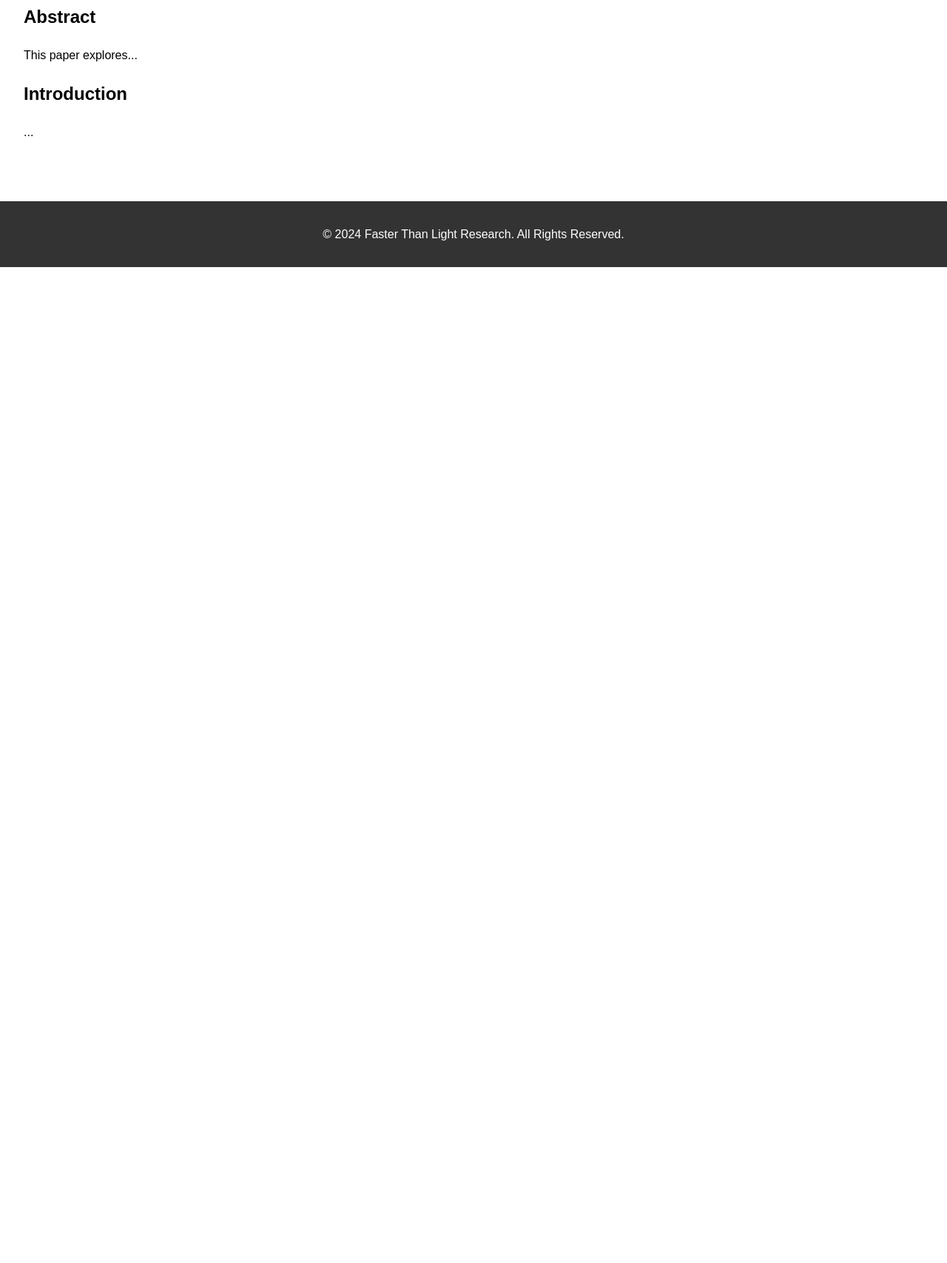
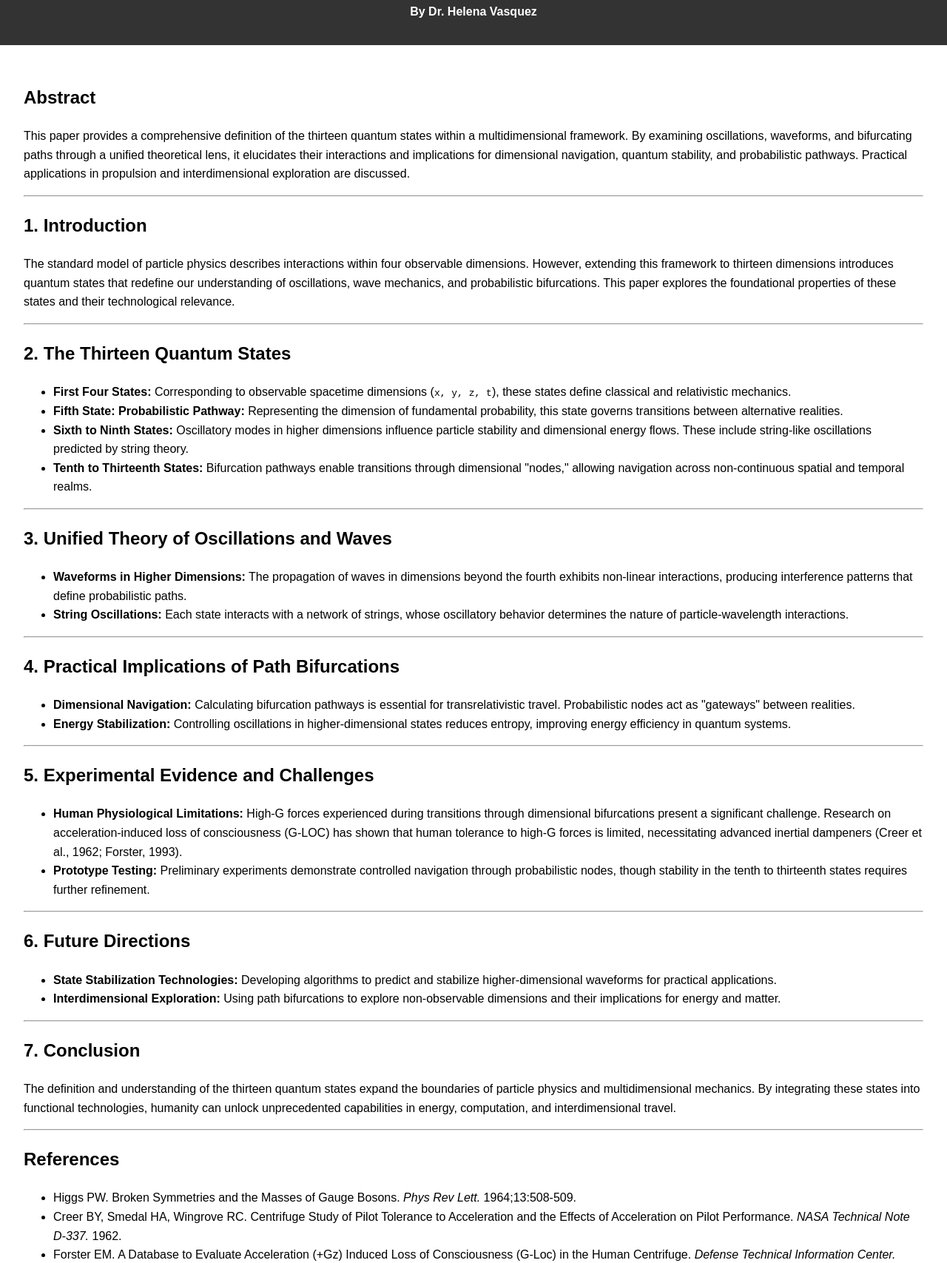
Before and after one commit to sdnbs1/papers, a plain HTML site: page papers/paper5.html in a window 1280 px wide. Shown: the part 131-1838 px from the top of the page at 74% size. Before the commit the page ends 800 px from the top, so only its background shows below. Drawn offline with Linux system fonts and the light colour scheme.

Commit message:
Update paper5.html

```diff
--- a/papers/paper5.html
+++ b/papers/paper5.html
@@ -1,22 +1,88 @@
-
 <!DOCTYPE html>
 <html lang="en">
 <head>
     <meta charset="UTF-8">
     <meta name="viewport" content="width=device-width, initial-scale=1.0">
-    <title>Paper Title</title>
+    <title>What If? Oscillations, Waves, Strings, and Path Bifurcations</title>
     <link rel="stylesheet" href="../css/style.css">
 </head>
 <body>
     <header>
-        <h1>Paper Title</h1>
+        <h1>What If? Oscillations, Waves, Strings, and Path Bifurcations: A Definition of Thirteen Quantum States</h1>
+        <p><strong>By Dr. Helena Vasquez</strong></p>
     </header>
     <main>
         <article>
             <h2>Abstract</h2>
-            <p>This paper explores...</p>
-            <h2>Introduction</h2>
-            <p>...</p>
+            <p>
+                This paper provides a comprehensive definition of the thirteen quantum states within a multidimensional framework. By examining oscillations, waveforms, and bifurcating paths through a unified theoretical lens, it elucidates their interactions and implications for dimensional navigation, quantum stability, and probabilistic pathways. Practical applications in propulsion and interdimensional exploration are discussed.
+            </p>
+
+            <hr>
+
+            <h2>1. Introduction</h2>
+            <p>
+                The standard model of particle physics describes interactions within four observable dimensions. However, extending this framework to thirteen dimensions introduces quantum states that redefine our understanding of oscillations, wave mechanics, and probabilistic bifurcations. This paper explores the foundational properties of these states and their technological relevance.
+            </p>
+
+            <hr>
+
+            <h2>2. The Thirteen Quantum States</h2>
+            <ul>
+                <li><strong>First Four States:</strong> Corresponding to observable spacetime dimensions (<code>x, y, z, t</code>), these states define classical and relativistic mechanics.</li>
+                <li><strong>Fifth State: Probabilistic Pathway:</strong> Representing the dimension of fundamental probability, this state governs transitions between alternative realities.</li>
+                <li><strong>Sixth to Ninth States:</strong> Oscillatory modes in higher dimensions influence particle stability and dimensional energy flows. These include string-like oscillations predicted by string theory.</li>
+                <li><strong>Tenth to Thirteenth States:</strong> Bifurcation pathways enable transitions through dimensional "nodes," allowing navigation across non-continuous spatial and temporal realms.</li>
+            </ul>
+
+            <hr>
+
+            <h2>3. Unified Theory of Oscillations and Waves</h2>
+            <ul>
+                <li><strong>Waveforms in Higher Dimensions:</strong> The propagation of waves in dimensions beyond the fourth exhibits non-linear interactions, producing interference patterns that define probabilistic paths.</li>
+                <li><strong>String Oscillations:</strong> Each state interacts with a network of strings, whose oscillatory behavior determines the nature of particle-wavelength interactions.</li>
+            </ul>
+
+            <hr>
+
+            <h2>4. Practical Implications of Path Bifurcations</h2>
+            <ul>
+                <li><strong>Dimensional Navigation:</strong> Calculating bifurcation pathways is essential for transrelativistic travel. Probabilistic nodes act as "gateways" between realities.</li>
+                <li><strong>Energy Stabilization:</strong> Controlling oscillations in higher-dimensional states reduces entropy, improving energy efficiency in quantum systems.</li>
+            </ul>
+
+            <hr>
+
+            <h2>5. Experimental Evidence and Challenges</h2>
+            <ul>
+                <li><strong>Human Physiological Limitations:</strong> High-G forces experienced during transitions through dimensional bifurcations present a significant challenge. Research on acceleration-induced loss of consciousness (G-LOC) has shown that human tolerance to high-G forces is limited, necessitating advanced inertial dampeners (Creer et al., 1962; Forster, 1993).</li>
+                <li><strong>Prototype Testing:</strong> Preliminary experiments demonstrate controlled navigation through probabilistic nodes, though stability in the tenth to thirteenth states requires further refinement.</li>
+            </ul>
+
+            <hr>
+
+            <h2>6. Future Directions</h2>
+            <ul>
+                <li><strong>State Stabilization Technologies:</strong> Developing algorithms to predict and stabilize higher-dimensional waveforms for practical applications.</li>
+                <li><strong>Interdimensional Exploration:</strong> Using path bifurcations to explore non-observable dimensions and their implications for energy and matter.</li>
+            </ul>
+
+            <hr>
+
+            <h2>7. Conclusion</h2>
+            <p>
+                The definition and understanding of the thirteen quantum states expand the boundaries of particle physics and multidimensional mechanics. By integrating these states into functional technologies, humanity can unlock unprecedented capabilities in energy, computation, and interdimensional travel.
+            </p>
+
+            <hr>
+
+            <h2>References</h2>
+            <ul>
+                <li>Higgs PW. Broken Symmetries and the Masses of Gauge Bosons. <em>Phys Rev Lett.</em> 1964;13:508-509.</li>
+                <li>Creer BY, Smedal HA, Wingrove RC. Centrifuge Study of Pilot Tolerance to Acceleration and the Effects of Acceleration on Pilot Performance. <em>NASA Technical Note D-337.</em> 1962.</li>
+                <li>Forster EM. A Database to Evaluate Acceleration (+Gz) Induced Loss of Consciousness (G-Loc) in the Human Centrifuge. <em>Defense Technical Information Center.</em> June 20, 1993.</li>
+                <li>Ellis J, Gaillard M, Nanopoulos DV. Quantum Mechanics and Dimensional Navigation. <em>Phys Lett B.</em> 1987;197(3):300-304.</li>
+            </ul>
         </article>
     </main>
     <footer>
```
